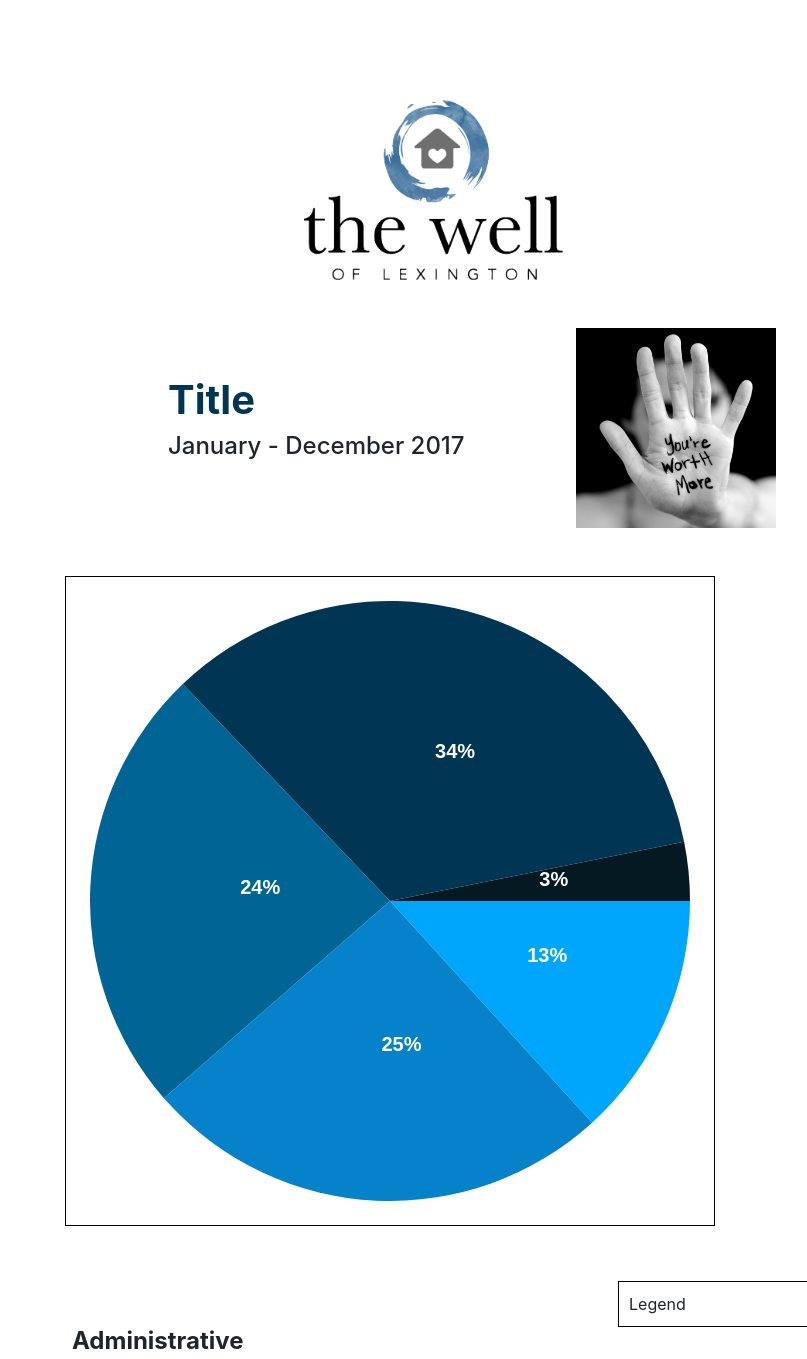
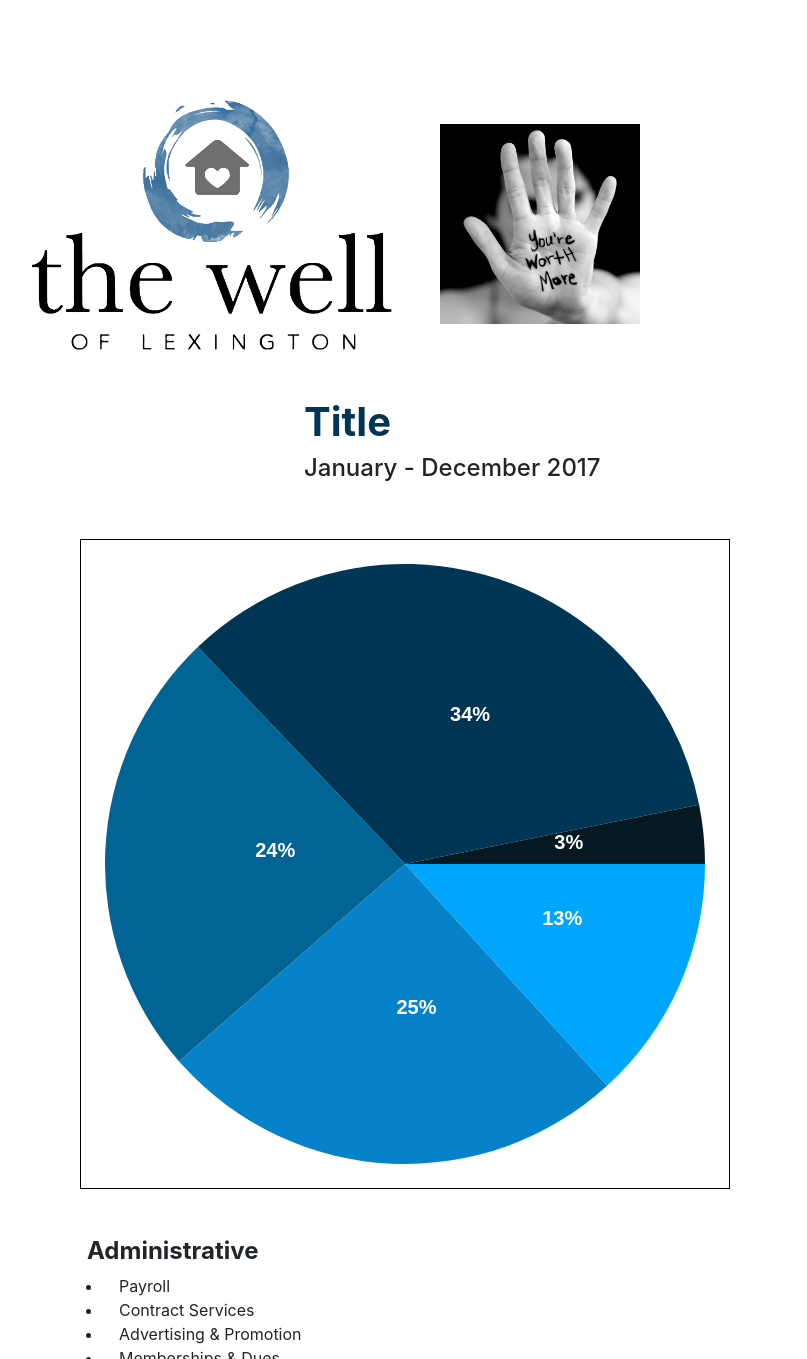
Before and after one commit to demoncowgirl/well-piechart, a plain HTML site: page index.html in a window 1280 px wide. Shown: the top 1359 px of the page, without its empty margins (83-890 px from the left). Drawn offline with nearby package versions, Linux system fonts and the light colour scheme.

```diff
--- a/index.html
+++ b/index.html
@@ -13,7 +13,7 @@
           margin-left: 100px;
         }
         #logo {
-          height:180px;
+          height:250px;
           width: auto;
         }
         #hand {
@@ -30,27 +30,30 @@
 </head>
 <body>
   <div class="col-md-12">
-    <div class="row justify-content-center">
-      <div class="col-4"><img id="logo" src="images/WellLogo.png" alt="Well Logo"></div>
+    <div class="row">
+      <div class="col-6 ml-4x"><img id="logo" src="images/WellLogo.png" alt="Well Logo"></div>
+      <div class="col-4 mr-0 mt-4"><img id="hand" src="images/hand.jpg" alt="Palm of hand with "></div>
     </div>
     <br><br>
-    <div class="row">
+    <div class="row justify-content-center">
       <div class="col-2"></div>
       <div class="col-6">
-        <br><br>
         <h1 style="color: #003554"><strong>Title</strong></h1>
         <h4>January - December 2017</h4>
       </div>
-      <div class="col-4 mr-0"><img id="hand" src="images/hand.jpg" alt="Palm of hand with "></div>
+
     </div>
   </div>
-    <canvas id="myCanvas" class="p-4 m-5" style="border: 1px solid black;"></canvas>
-    <div class="container" style="w-100; margin-left: auto; margin-right: auto;">
-      <div class="row justify-content-center">
-        <div class="col-md-12">
-        <div class="col-8"></div>
-        <div id="myLegend" class="col-4" style="width: 200px; height: auto; float: right; border: 1px solid black; padding: 10px">Legend</div>
-        </div>
+  <div class="container" style="w-100; margin-left: auto; margin-right: auto;">
+    <div class="col-md-12">
+      <div class="row">
+        <canvas id="myCanvas" class="p-4 m-5" style="border: 1px solid black;">
+          <div class="container">
+            <div class="col-8"></div>
+            <div id="myLegend" class="col-4" style="width: 200px; height: auto; float: right; border: 1px solid black; padding: 10px">Legend</div>
+         </div>
+        </canvas>
+
       </div>
     </div>
     <div class="container">
```
Also changed, not shown: index.js (added, +7 -0 lines), 2 other files.
